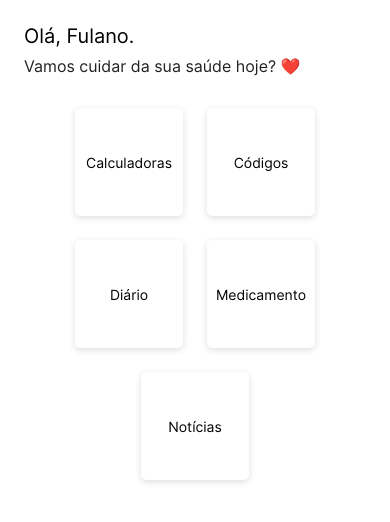
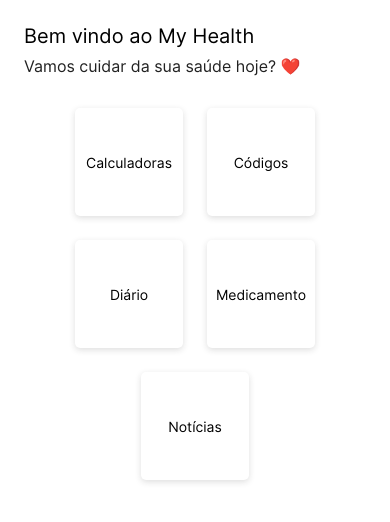
Before and after one commit to ajsaraujo/my-health-app, a React Native app: screen /Home in a window 390 px wide. Shown: the top 522 px of the page. Built offline with nearby package versions, Linux system fonts and the light colour scheme.

Commit message:
Mostrar nome de usuário na tela de login

```diff
--- a/src/modules/home/Home.tsx
+++ b/src/modules/home/Home.tsx
@@ -9,6 +9,8 @@ import { StyleSheet, TouchableOpacity, View } from 'react-native'
 import { MyHealthModule } from '../../modules'
 import { RouteParams } from '../../routeParams'
 import { ModuleCard } from './components/ModuleCard'
+import { useEffect, useState } from 'react'
+import { getSession } from '@shared/services/auth/session'
 
 type HomeProps = NativeStackScreenProps<RouteParams, 'Home'>
 
@@ -21,10 +23,28 @@ export default function Home(props: HomeProps) {
     MyHealthModule.Articles,
   ]
 
+  const [username, setUsername] = useState('')
+
+  const welcomeMessage = username
+    ? `Olá, ${username}.`
+    : 'Bem vindo ao My Health'
+
+  useEffect(() => {
+    async function fetchUsername() {
+      const session = await getSession()
+
+      if (session !== null) {
+        setUsername(session.name)
+      }
+    }
+
+    fetchUsername()
+  })
+
   return (
     <View>
       <View style={globalStyles.defaultContainer}>
-        <StyledText style={styles.helloText}>Olá, Fulano.</StyledText>
+        <StyledText style={styles.helloText}>{welcomeMessage}</StyledText>
         <StyledText style={styles.letsTakeCareText}>
           Vamos cuidar da sua saúde hoje? ❤️
         </StyledText>
```
